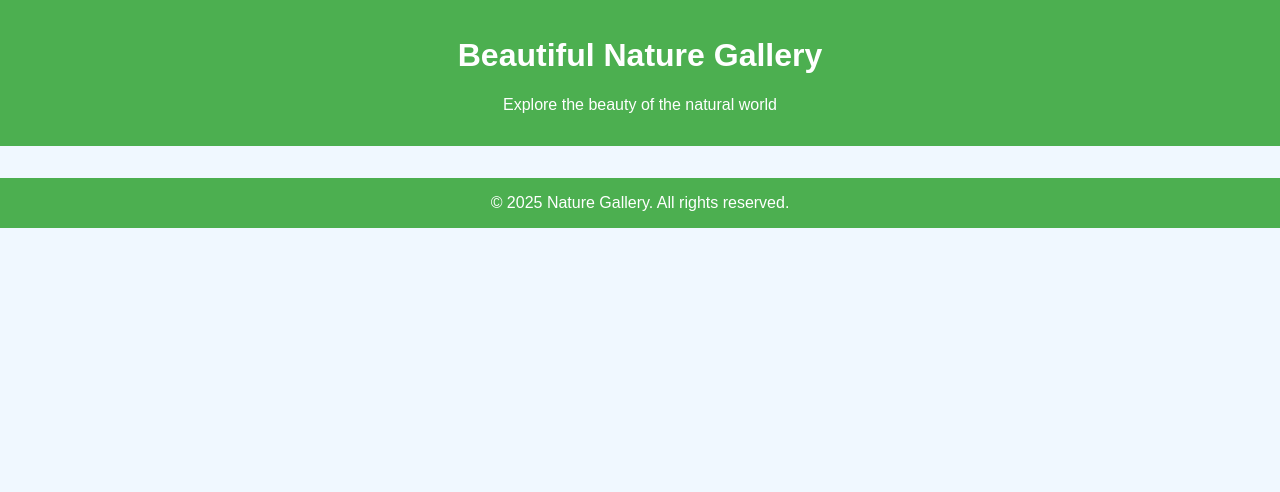
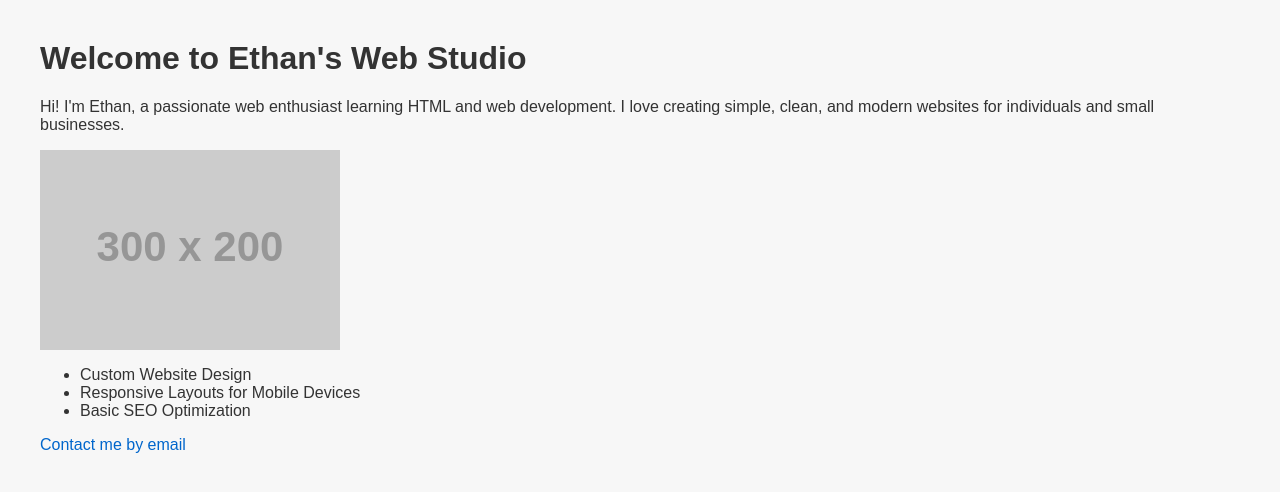
Before and after one commit to EthanHunt1029/Nature, a plain HTML site: page index.html in a window 1280 px wide. Drawn offline with Linux system fonts and the light colour scheme; placeholder pictures from the web are drawn by us.

Commit message:
index.html

```diff
--- a/index.html
+++ b/index.html
@@ -2,103 +2,76 @@
 <html lang="en">
 <head>
     <meta charset="UTF-8">
-  <meta name="viewport" content="width=device-width, initial-scale=1">
-  <title>Nature Gallery</title>
+    <meta name="viewport" content="width=device-width, initial-scale=1.0">
+    <title>Welcome to My Site</title>
+    <!--
+        The <title> tag sets the page title that appears in the browser tab.
+        <meta> tags improve accessibility and responsiveness.
+    -->
     <style>
+        /* Simple styling for better presentation */
         body {
-      margin: 0;
             font-family: Arial, sans-serif;
-      background: #f0f8ff;
+            margin: 40px;
+            background: #f7f7f7;
             color: #333;
         }
-
-    header {
-      background-color: #4caf50;
-      color: white;
-      padding: 1rem;
-      text-align: center;
+        img {
+            max-width: 300px;
+            height: auto;
+            display: block;
+            margin-top: 16px;
         }
-
-    .gallery {
-      display: grid;
-      grid-template-columns: repeat(auto-fit, minmax(250px, 1fr));
-      gap: 1rem;
-      padding: 1rem;
+        ul {
+            margin-top: 16px;
         }
-
-    .card {
-      background: white;
-      border-radius: 10px;
-      box-shadow: 0 4px 8px rgba(0,0,0,0.1);
-      overflow: hidden;
-      transition: transform 0.2s;
+        a {
+            color: #0066cc;
+            text-decoration: none;
         }
-
-    .card:hover {
-      transform: scale(1.03);
-    }
-
-    .card img {
-      width: 100%;
-      height: 200px;
-      object-fit: cover;
-    }
-
-    .card .desc {
-      padding: 1rem;
-    }
-
-    footer {
-      text-align: center;
-      padding: 1rem;
-      background-color: #4caf50;
-      color: white;
+        a:hover {
+            text-decoration: underline;
         }
     </style>
 </head>
 <body>
+    <!--
+        Main Heading (h1): This is the title of your webpage.
+    -->
+    <h1>Welcome to Ethan's Web Studio</h1>
 
-<header>
-  <h1>Beautiful Nature Gallery</h1>
-  <p>Explore the beauty of the natural world</p>
-</header>
+    <!--
+        Short Paragraph: Brief introduction about you or your business.
+    -->
+    <p>
+        Hi! I'm Ethan, a passionate web enthusiast learning HTML and web development.
+        I love creating simple, clean, and modern websites for individuals and small businesses.
+    </p>
 
-<div class="gallery" id="gallery">
-  <!-- Cards will be inserted here -->
-</div>
+    <!--
+        Image Section: Add your own image here.
+        The 'alt' attribute describes the image for accessibility.
+        Replace 'profile.jpg' with your image file or a URL.
+    -->
+    <img src="https://via.placeholder.com/300x200.png?text=My+Web+Studio" alt="Ethan's Web Studio logo">
 
-<footer>
-  © 2025 Nature Gallery. All rights reserved.
-</footer>
+    <!--
+        Unordered List: List 3 services or features you offer.
+    -->
+    <ul>
+        <li>Custom Website Design</li>
+        <li>Responsive Layouts for Mobile Devices</li>
+        <li>Basic SEO Optimization</li>
+    </ul>
 
-<script>
-  const images = [
-  {
-    src: "https://images.unsplash.com/photo-1506744038136-46273834b3fb?auto=format&fit=crop&w=600&q=80",
-    desc: "A dense green forest with sunlight filtering through the trees."
-  },
-  {
-    src: "https://images.unsplash.com/photo-1469474968028-56623f02e42e?auto=format&fit=crop&w=600&q=80",
-    desc: "Majestic mountains standing tall under a clear blue sky."
-  },
-  {
-    src: "https://images.unsplash.com/photo-1444065381814-865dc9da92c0?auto=format&fit=crop&w=600&q=80",
-    desc: "A calm river flowing through a lush landscape."
-  },
-  {
-    src: "https://images.unsplash.com/photo-1507525428034-b723cf961d3e?auto=format&fit=crop&w=600&q=80",
-    desc: "Golden sand and turquoise waves on a sunny beach."
-  },
-  {
-    src: "https://images.unsplash.com/photo-1465101046530-73398c7f28ca?auto=format&fit=crop&w=600&q=80",
-    desc: "A powerful waterfall cascading down rocky cliffs."
-  },
-  {
-    src: "https://images.unsplash.com/photo-1465101178521-c1a9136a3b16?auto=format&fit=crop&w=600&q=80",
-    desc: "A field of colorful blooming flowers in spring."
-  }
-];
-</script>
-
+    <!--
+        Contact Link: This is a clickable link to your email.
+        The 'mailto:' protocol opens the user's email client.
+        You can also use 'tel:' for a phone number (e.g., tel:+1234567890).
+    -->
+    <p>
+        <a href="mailto:ethan@example.com">Contact me by email</a>
+        <!-- Example for phone: <a href="tel:+1234567890">Call me</a> -->
+    </p>
 </body>
 </html>
```
Lines whose indentation alone changed are shown as unchanged.
